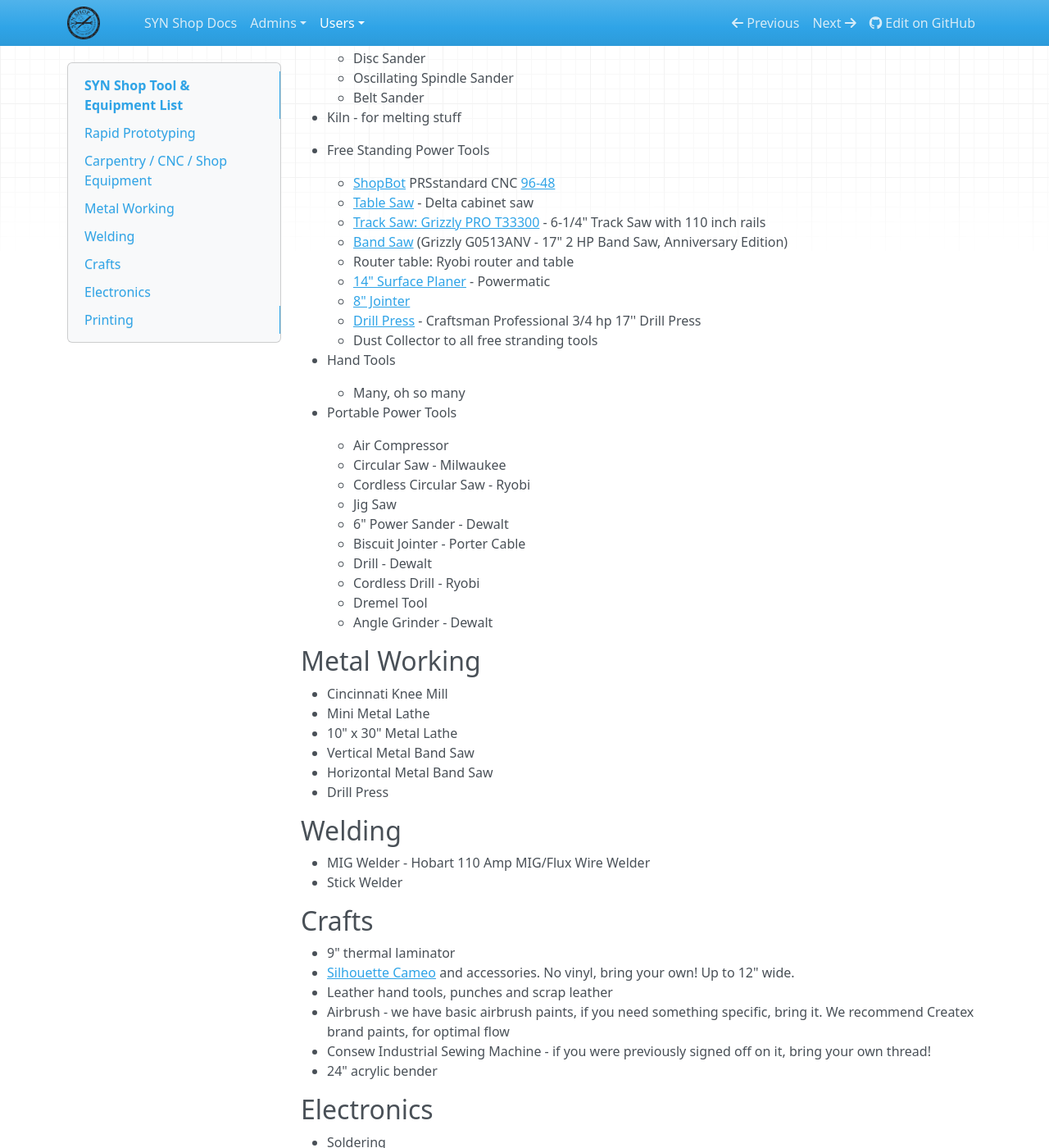
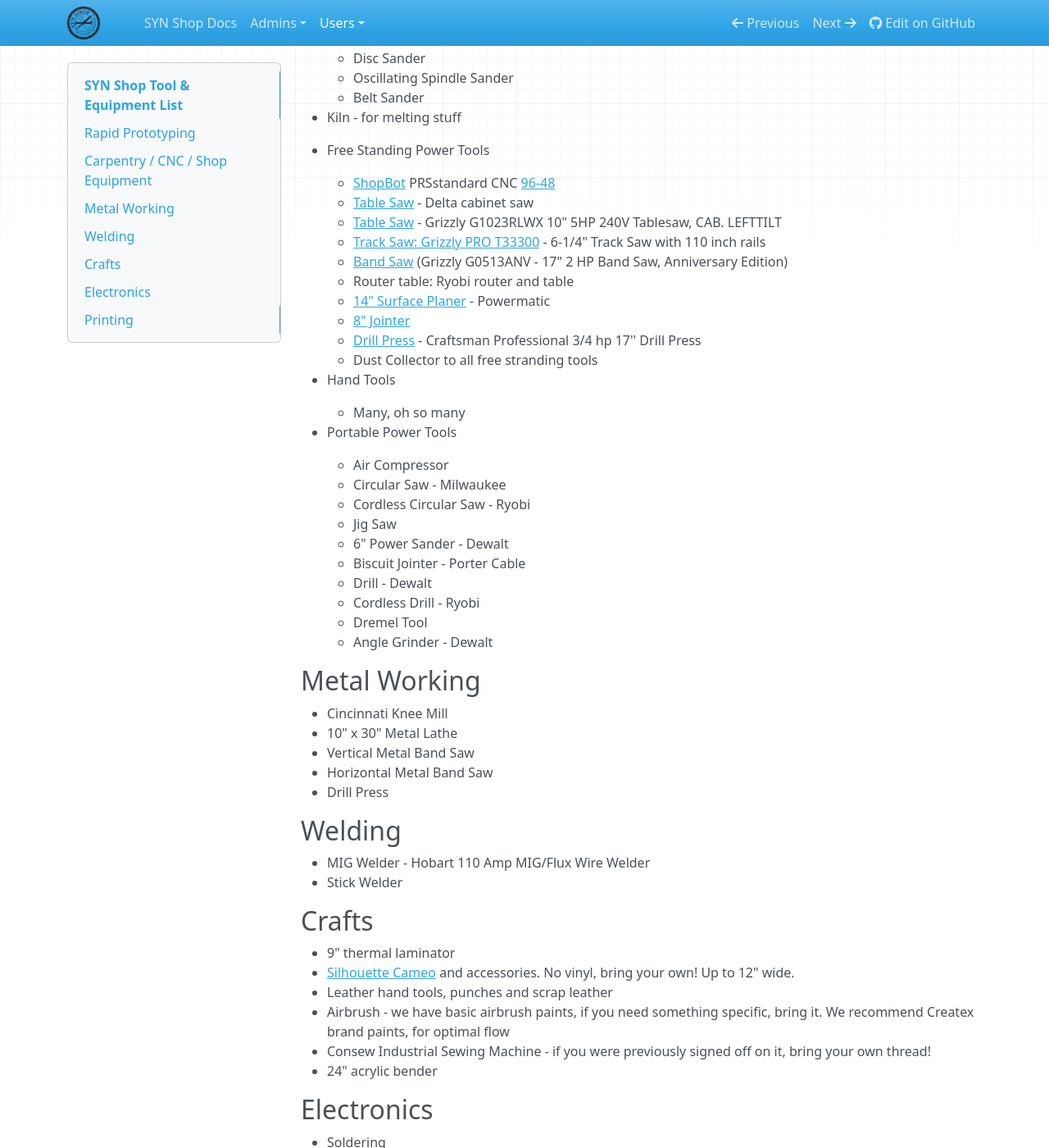
Before and after one commit to synshop/rtfm, an MkDocs documentation site: the page built from docs/users/SYN Shop Tool List.md, in a window 1280 px wide and 1400 px high, scrolled down 688 px. Shown: the whole window at 82% size. Built offline with MkDocs 1.6.1, drawn with Linux system fonts in a browser that asks for light colours; nearby versions of some CDN libraries.

Commit message:
Update SYN Shop Tool List.md
Updated tablesaw

```diff
--- a/docs/users/SYN Shop Tool List.md
+++ b/docs/users/SYN Shop Tool List.md
@@ -34,6 +34,7 @@
 * Free Standing Power Tools
     * [ShopBot](/users/Equipment/ShopBot) PRSstandard CNC [96-48](https://www.shopbottools.com/products/standard)
     * [Table Saw](/users/Equipment/Table Saw) - Delta cabinet saw
+    * [Table Saw](/users/Equipment/Table Saw) - Grizzly G1023RLWX 10" 5HP 240V Tablesaw, CAB. LEFTTILT
     * [Track Saw: Grizzly PRO T33300](/users/Equipment/Track Saw) - 6-1/4" Track Saw with 110 inch rails
     * [Band Saw](/users/Equipment/Band Saw) (Grizzly G0513ANV - 17" 2 HP Band Saw, Anniversary Edition)
     * Router table: Ryobi router and table
@@ -60,7 +61,6 @@
 ## Metal Working
 
 * Cincinnati Knee Mill
-* Mini Metal Lathe
 * 10" x 30" Metal Lathe
 * Vertical Metal Band Saw
 * Horizontal Metal Band Saw
```
